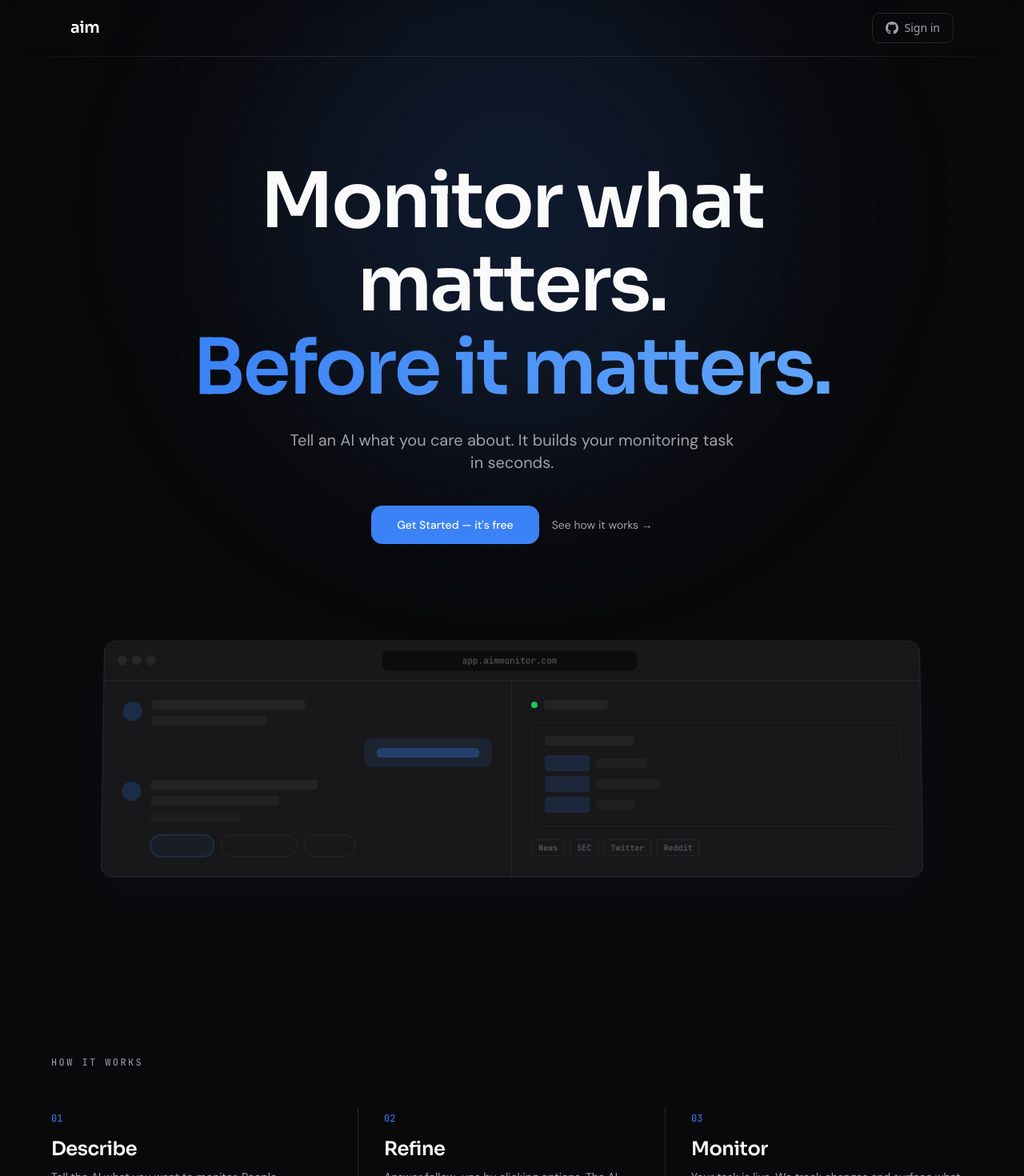
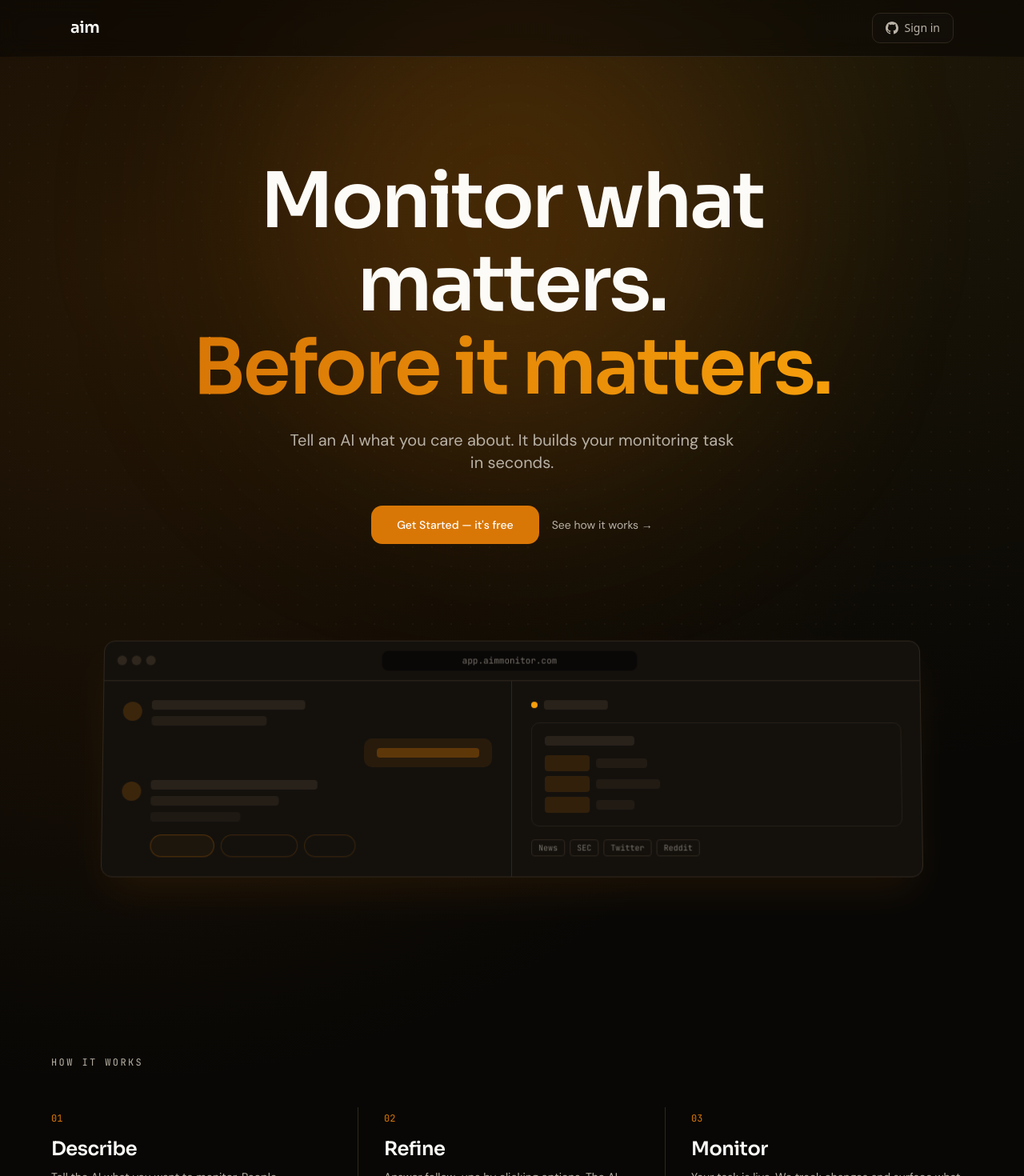
Before and after one commit to JanSmrcka/aim-monitor, a Next.js app: page / in a window 1280 px wide. Shown: the top 1470 px of the page at 80% size. Built offline with nearby package versions, Linux system fonts and the light colour scheme; no server answers.

Commit message:
feat: warm amber color scheme, accent glow tweaks, ambient gradient overlays for landing page

```diff
--- a/app/globals.css
+++ b/app/globals.css
@@ -12,14 +12,14 @@
   --font-heading: var(--font-heading);
   --font-body: var(--font-body);
   --font-code: var(--font-code);
-  --color-landing-bg: #09090B;
-  --color-landing-surface: #18181B;
-  --color-landing-border: #27272A;
-  --color-landing-text: #FAFAFA;
-  --color-landing-muted: #A1A1AA;
-  --color-landing-accent: #3B82F6;
-  --color-landing-accent-hover: #60A5FA;
-  --color-landing-success: #22C55E;
+  --color-landing-bg: #080705;
+  --color-landing-surface: #14110d;
+  --color-landing-border: #2f271d;
+  --color-landing-text: #fcfbf7;
+  --color-landing-muted: #b9b2a6;
+  --color-landing-accent: #d97706;
+  --color-landing-accent-hover: #f59e0b;
+  --color-landing-success: #f59e0b;
   --color-sidebar-ring: var(--sidebar-ring);
   --color-sidebar-border: var(--sidebar-border);
   --color-sidebar-accent-foreground: var(--sidebar-accent-foreground);
@@ -209,6 +209,6 @@
 
 /* Dot grid background */
 .dot-grid {
-  background-image: radial-gradient(circle, #27272A 1px, transparent 1px);
+  background-image: radial-gradient(circle, #2f271d 1px, transparent 1px);
   background-size: 24px 24px;
 }
--- a/components/landing/BottomCTA.tsx
+++ b/components/landing/BottomCTA.tsx
@@ -20,7 +20,7 @@ export function BottomCTA() {
         >
           <button
             type="submit"
-            className="rounded-xl bg-landing-accent px-10 py-4 font-[family-name:var(--font-body)] text-sm font-medium text-white transition-all duration-200 hover:bg-landing-accent-hover hover:shadow-[0_0_32px_rgba(59,130,246,0.3)]"
+            className="rounded-xl bg-landing-accent px-10 py-4 font-[family-name:var(--font-body)] text-sm font-medium text-white transition-all duration-200 hover:bg-landing-accent-hover hover:shadow-[0_0_32px_rgba(245,158,11,0.34)]"
           >
             Sign in with GitHub
           </button>
--- a/components/landing/DemoPreview.tsx
+++ b/components/landing/DemoPreview.tsx
@@ -5,7 +5,7 @@ export function DemoPreview() {
     <section className="px-6 pb-16 pt-0 sm:pb-24">
       <ScrollReveal className="mx-auto max-w-5xl">
         <div className="sm:[perspective:1200px]">
-          <div className="overflow-hidden rounded-xl border border-landing-border bg-landing-surface shadow-2xl shadow-landing-accent/5 sm:[transform:rotateX(2deg)]">
+          <div className="overflow-hidden rounded-xl border border-landing-border bg-landing-surface shadow-2xl shadow-landing-accent/10 sm:[transform:rotateX(2deg)]">
             {/* Browser chrome */}
             <div className="flex items-center gap-2 border-b border-landing-border px-4 py-3">
               <div className="flex gap-1.5">
@@ -52,8 +52,8 @@ export function DemoPreview() {
                   {/* Option chips */}
                   <div className="flex flex-wrap gap-2 pl-9">
                     <div className="h-7 w-20 rounded-full border border-landing-accent/30 bg-landing-accent/5" />
-                    <div className="h-7 w-24 rounded-full border border-landing-border bg-landing-surface" />
-                    <div className="h-7 w-16 rounded-full border border-landing-border bg-landing-surface" />
+                    <div className="h-7 w-24 rounded-full border border-landing-accent/20 bg-landing-surface" />
+                    <div className="h-7 w-16 rounded-full border border-landing-accent/20 bg-landing-surface" />
                   </div>
                 </div>
               </div>
--- a/components/landing/Features.tsx
+++ b/components/landing/Features.tsx
@@ -36,7 +36,7 @@ export function Features() {
         <div className="mt-12 grid gap-6 sm:grid-cols-2">
           {features.map((feature, i) => (
             <ScrollReveal key={feature.title} delay={i * 100}>
-              <div className="group rounded-xl border border-landing-border bg-landing-surface/50 p-6 transition-all duration-300 hover:border-landing-muted/30">
+              <div className="group rounded-xl border border-landing-border bg-landing-surface/50 p-6 transition-all duration-300 hover:border-landing-accent/35 hover:bg-landing-surface/80">
                 <span className="text-lg text-landing-accent">{feature.icon}</span>
                 <h3 className="mt-3 font-[family-name:var(--font-body)] text-sm font-medium text-landing-text">
                   {feature.title}
--- a/components/landing/Hero.tsx
+++ b/components/landing/Hero.tsx
@@ -7,7 +7,7 @@ export function Hero() {
       <div className="dot-grid absolute inset-0 opacity-30" />
 
       {/* Gradient orb */}
-      <div className="absolute left-1/2 top-1/3 h-[600px] w-[600px] -translate-x-1/2 -translate-y-1/2 rounded-full bg-landing-accent/15 blur-[128px]" />
+      <div className="absolute left-1/2 top-1/3 h-[620px] w-[620px] -translate-x-1/2 -translate-y-1/2 rounded-full bg-landing-accent/20 blur-[132px]" />
 
       <div className="relative z-10 mx-auto max-w-4xl text-center">
         <h1 className="animate-fade-up font-[family-name:var(--font-heading)] text-5xl font-semibold leading-[1.08] tracking-[-0.03em] text-landing-text sm:text-6xl md:text-7xl lg:text-8xl">
@@ -29,7 +29,7 @@ export function Hero() {
           >
             <button
               type="submit"
-              className="group relative rounded-xl bg-landing-accent px-8 py-3.5 font-[family-name:var(--font-body)] text-sm font-medium text-white transition-all duration-200 hover:bg-landing-accent-hover hover:shadow-[0_0_32px_rgba(59,130,246,0.3)]"
+              className="group relative rounded-xl bg-landing-accent px-8 py-3.5 font-[family-name:var(--font-body)] text-sm font-medium text-white transition-all duration-200 hover:bg-landing-accent-hover hover:shadow-[0_0_32px_rgba(245,158,11,0.34)]"
             >
               Get Started — it&apos;s free
             </button>
--- a/components/landing/LandingPage.tsx
+++ b/components/landing/LandingPage.tsx
@@ -9,7 +9,9 @@ import { Footer } from "./Footer";
 
 export function LandingPage() {
   return (
-    <div className="min-h-screen bg-landing-bg">
+    <div className="relative min-h-screen overflow-hidden bg-landing-bg">
+      <div className="pointer-events-none absolute inset-0 bg-[radial-gradient(circle_at_12%_10%,rgba(217,119,6,0.14),transparent_32%),radial-gradient(circle_at_86%_2%,rgba(251,191,36,0.09),transparent_26%),radial-gradient(circle_at_50%_100%,rgba(217,119,6,0.08),transparent_34%)]" />
+      <div className="relative">
         <Nav />
         <Hero />
         <DemoPreview />
@@ -19,5 +21,6 @@ export function LandingPage() {
         <BottomCTA />
         <Footer />
       </div>
+    </div>
   );
 }
--- a/components/landing/Nav.tsx
+++ b/components/landing/Nav.tsx
@@ -10,7 +10,7 @@ function GitHubIcon(props: React.SVGProps<SVGSVGElement>) {
 
 export function Nav() {
   return (
-    <nav className="fixed top-0 z-50 w-full border-b border-transparent backdrop-blur-md transition-colors duration-300 [border-image:linear-gradient(to_right,transparent,#27272A_20%,#27272A_80%,transparent)_1]">
+    <nav className="fixed top-0 z-50 w-full border-b border-transparent bg-landing-bg/55 backdrop-blur-md transition-colors duration-300 [border-image:linear-gradient(to_right,transparent,var(--color-landing-border)_20%,var(--color-landing-border)_80%,transparent)_1]">
       <div className="mx-auto flex max-w-6xl items-center justify-between px-6 py-4">
         <span className="font-[family-name:var(--font-heading)] text-xl font-semibold text-landing-text tracking-tight">
           aim
@@ -23,7 +23,7 @@ export function Nav() {
         >
           <button
             type="submit"
-            className="flex items-center gap-2 rounded-lg border border-landing-border px-4 py-2 text-sm font-medium text-landing-muted transition-all duration-200 hover:border-landing-muted hover:text-landing-text"
+            className="flex items-center gap-2 rounded-lg border border-landing-border bg-landing-surface/50 px-4 py-2 text-sm font-medium text-landing-muted transition-all duration-200 hover:border-landing-accent/40 hover:bg-landing-surface hover:text-landing-text"
           >
             <GitHubIcon className="h-4 w-4" />
             Sign in
--- a/components/landing/UseCases.tsx
+++ b/components/landing/UseCases.tsx
@@ -37,7 +37,7 @@ export function UseCases() {
         <div className="mt-12 grid gap-6 sm:grid-cols-3">
           {cases.map((c, i) => (
             <ScrollReveal key={c.title} delay={i * 120}>
-              <div className="group flex h-full flex-col rounded-xl border border-landing-border bg-landing-surface/50 p-6 transition-all duration-300 hover:-translate-y-0.5 hover:border-landing-accent/40 hover:shadow-[0_0_24px_rgba(59,130,246,0.08)]">
+              <div className="group flex h-full flex-col rounded-xl border border-landing-border bg-landing-surface/50 p-6 transition-all duration-300 hover:-translate-y-0.5 hover:border-landing-accent/40 hover:shadow-[0_0_28px_rgba(245,158,11,0.14)]">
                 <span className="text-2xl">{c.icon}</span>
                 <h3 className="mt-4 font-[family-name:var(--font-heading)] text-xl font-semibold tracking-[-0.02em] text-landing-text">
                   {c.title}
```
Lines whose indentation alone changed are shown as unchanged.
